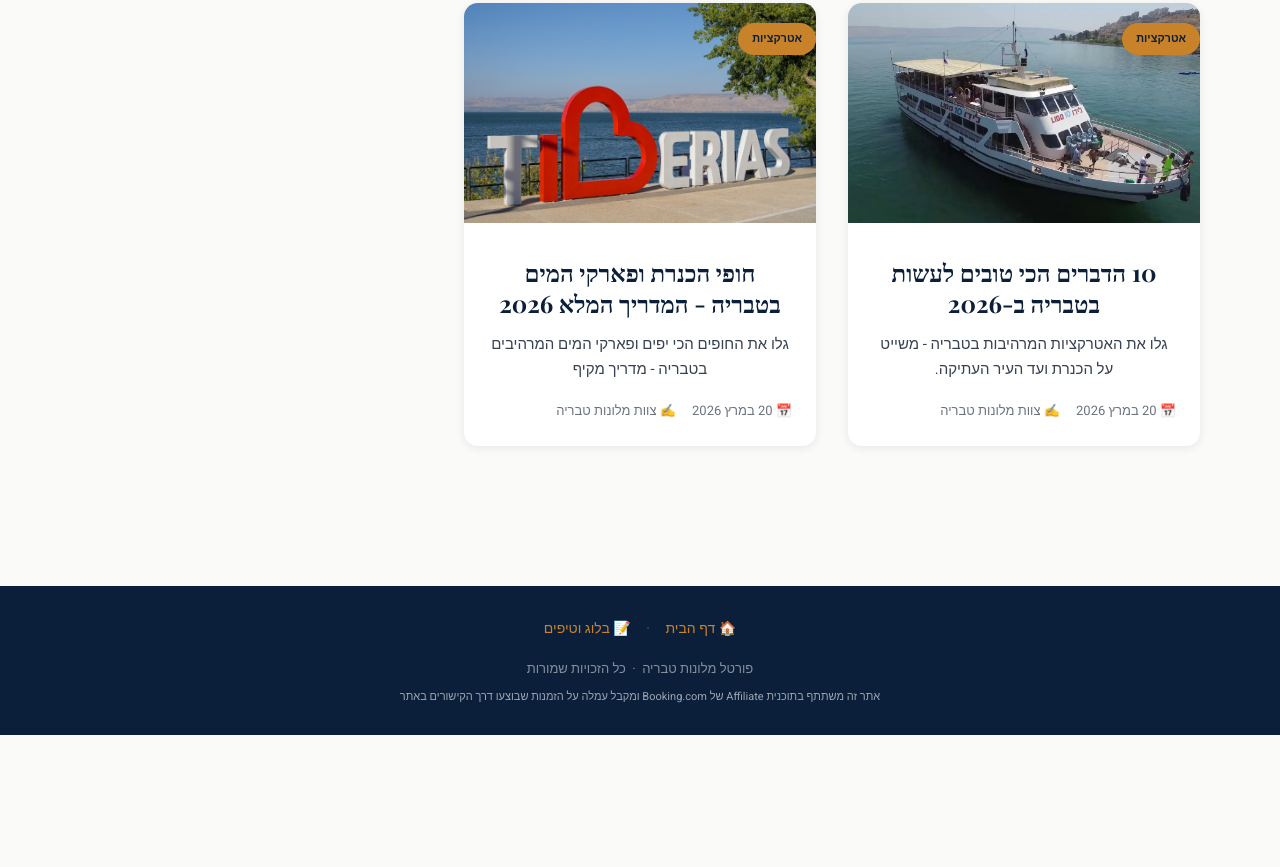
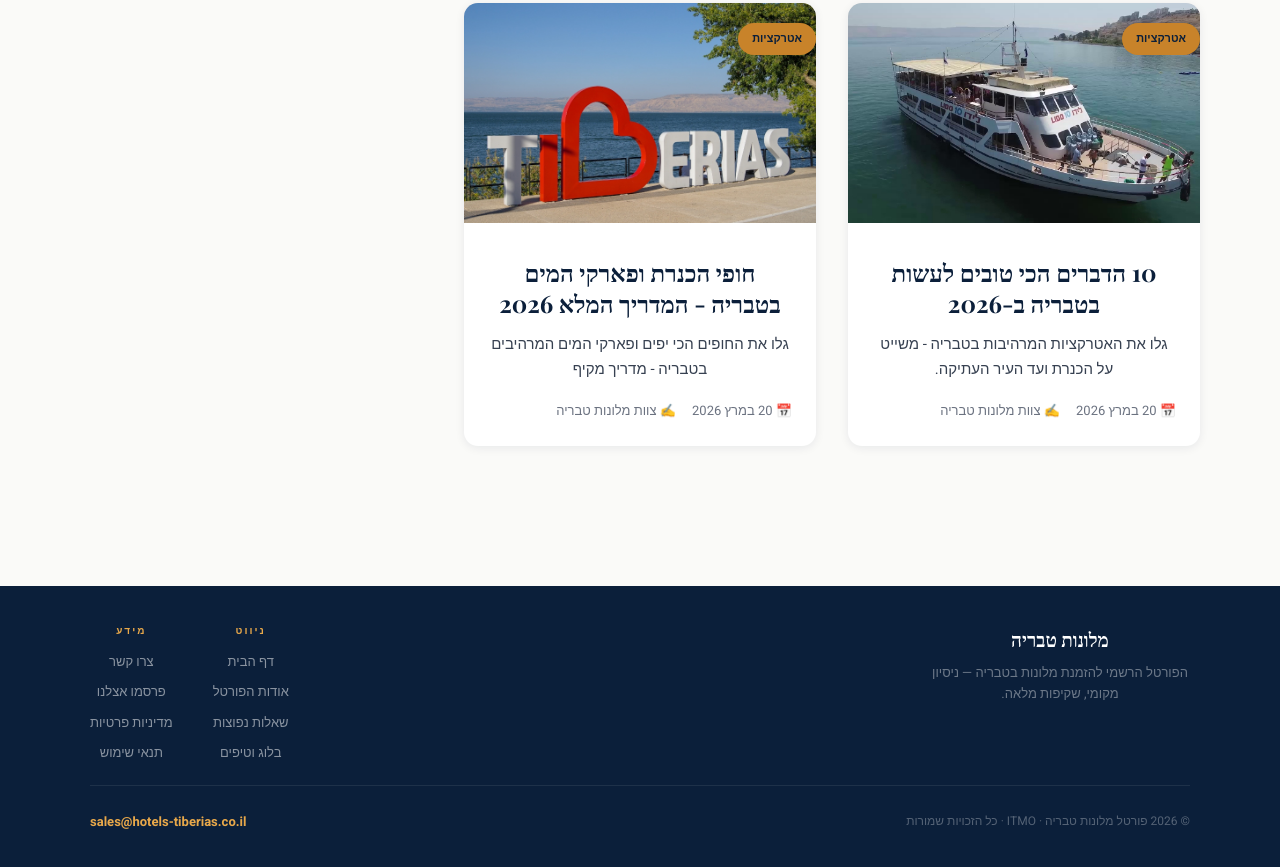
Before and after one commit to OhanaMichael/tiberias-v3, a website: page public/blog/index.html in a window 1280 px wide. Shown: the part 1447-2314 px from the top of the page. Before the commit the page ends 2182 px from the top, so only its background shows below. Drawn offline with nearby package versions, Linux system fonts and the light colour scheme; a web font is replaced by a local one.

Commit message:
בלוג: הסרת שורת Affiliate, עדכון nav ו-footer

```diff
--- a/public/blog/index.html
+++ b/public/blog/index.html
@@ -81,12 +81,14 @@
 <body>
 
 <!-- TOP NAVIGATION -->
-<nav class="top-nav">
+<nav class="top-nav" role="navigation" aria-label="ניווט ראשי">
   <div class="top-nav-inner">
-    <a href="/" class="nav-logo">🏨 מלונות טבריה</a>
+    <a href="/" class="nav-logo">מלונות טבריה</a>
     <div class="nav-links">
-      <a href="/" class="nav-link">🏠 דף הבית</a>
-      <a href="/blog/" class="nav-link blog">📝 בלוג וטיפים</a>
+      <a href="/" class="nav-link">דף הבית</a>
+      <a href="/about/" class="nav-link">אודות</a>
+      <a href="/faq/" class="nav-link">שאלות נפוצות</a>
+      <a href="/blog/" class="nav-link blog">בלוג וטיפים</a>
     </div>
   </div>
 </nav>
@@ -100,16 +102,33 @@
   <div id="posts-container" class="loading">טוען מאמרים...</div>
 </div>
 
-<footer>
-  <div style="max-width:900px;margin:0 auto;text-align:center">
-    <div style="margin-bottom:16px;font-size:14px">
-      <a href="/" style="color:var(--amber);text-decoration:none;margin:0 12px">🏠 דף הבית</a>
-      <span style="color:rgba(255,255,255,.3)">·</span>
-      <a href="/blog/" style="color:var(--amber);text-decoration:none;margin:0 12px">📝 בלוג וטיפים</a>
+<footer role="contentinfo" style="background:var(--navy);color:rgba(255,255,255,.7);padding:36px 28px;font-size:12.5px;margin-top:80px;">
+  <div style="max-width:1100px;margin:0 auto;">
+    <div style="display:flex;justify-content:space-between;align-items:flex-start;gap:32px;flex-wrap:wrap;margin-bottom:24px;padding-bottom:20px;border-bottom:1px solid rgba(255,255,255,.08);">
+      <div style="max-width:260px;">
+        <div style="font-family:'Playfair Display',serif;font-size:19px;font-weight:900;color:#fff;margin-bottom:7px;">מלונות טבריה</div>
+        <p style="font-size:13px;color:rgba(255,255,255,.4);line-height:1.6;">הפורטל הרשמי להזמנת מלונות בטבריה — ניסיון מקומי, שקיפות מלאה.</p>
+      </div>
+      <div style="display:flex;gap:40px;flex-wrap:wrap;">
+        <div>
+          <div style="font-size:10px;font-weight:800;letter-spacing:2px;text-transform:uppercase;color:#E8A84A;margin-bottom:10px;">ניווט</div>
+          <a href="/" style="display:block;font-size:13px;color:rgba(255,255,255,.52);text-decoration:none;margin-bottom:7px;">דף הבית</a>
+          <a href="/about/" style="display:block;font-size:13px;color:rgba(255,255,255,.52);text-decoration:none;margin-bottom:7px;">אודות הפורטל</a>
+          <a href="/faq/" style="display:block;font-size:13px;color:rgba(255,255,255,.52);text-decoration:none;margin-bottom:7px;">שאלות נפוצות</a>
+          <a href="/blog/" style="display:block;font-size:13px;color:rgba(255,255,255,.52);text-decoration:none;">בלוג וטיפים</a>
+        </div>
+        <div>
+          <div style="font-size:10px;font-weight:800;letter-spacing:2px;text-transform:uppercase;color:#E8A84A;margin-bottom:10px;">מידע</div>
+          <a href="/contact/" style="display:block;font-size:13px;color:rgba(255,255,255,.52);text-decoration:none;margin-bottom:7px;">צרו קשר</a>
+          <a href="/advertise/" style="display:block;font-size:13px;color:rgba(255,255,255,.52);text-decoration:none;margin-bottom:7px;">פרסמו אצלנו</a>
+          <a href="/privacy/" style="display:block;font-size:13px;color:rgba(255,255,255,.52);text-decoration:none;margin-bottom:7px;">מדיניות פרטיות</a>
+          <a href="/terms/" style="display:block;font-size:13px;color:rgba(255,255,255,.52);text-decoration:none;">תנאי שימוש</a>
+        </div>
+      </div>
     </div>
-    פורטל מלונות טבריה &nbsp;·&nbsp; כל הזכויות שמורות
-    <div style="margin-top:8px;font-size:11px;color:rgba(255,255,255,0.6);line-height:1.5">
-      אתר זה משתתף בתוכנית Affiliate של Booking.com ומקבל עמלה על הזמנות שבוצעו דרך הקישורים באתר
+    <div style="display:flex;justify-content:space-between;align-items:center;flex-wrap:wrap;gap:8px;">
+      <p style="font-size:12px;color:rgba(255,255,255,.3);">© 2026 פורטל מלונות טבריה · ITMO · כל הזכויות שמורות</p>
+      <a href="mailto:sales@hotels-tiberias.co.il" style="font-size:13px;color:#E8A84A;text-decoration:none;font-weight:600;">sales@hotels-tiberias.co.il</a>
     </div>
   </div>
 </footer>
```
